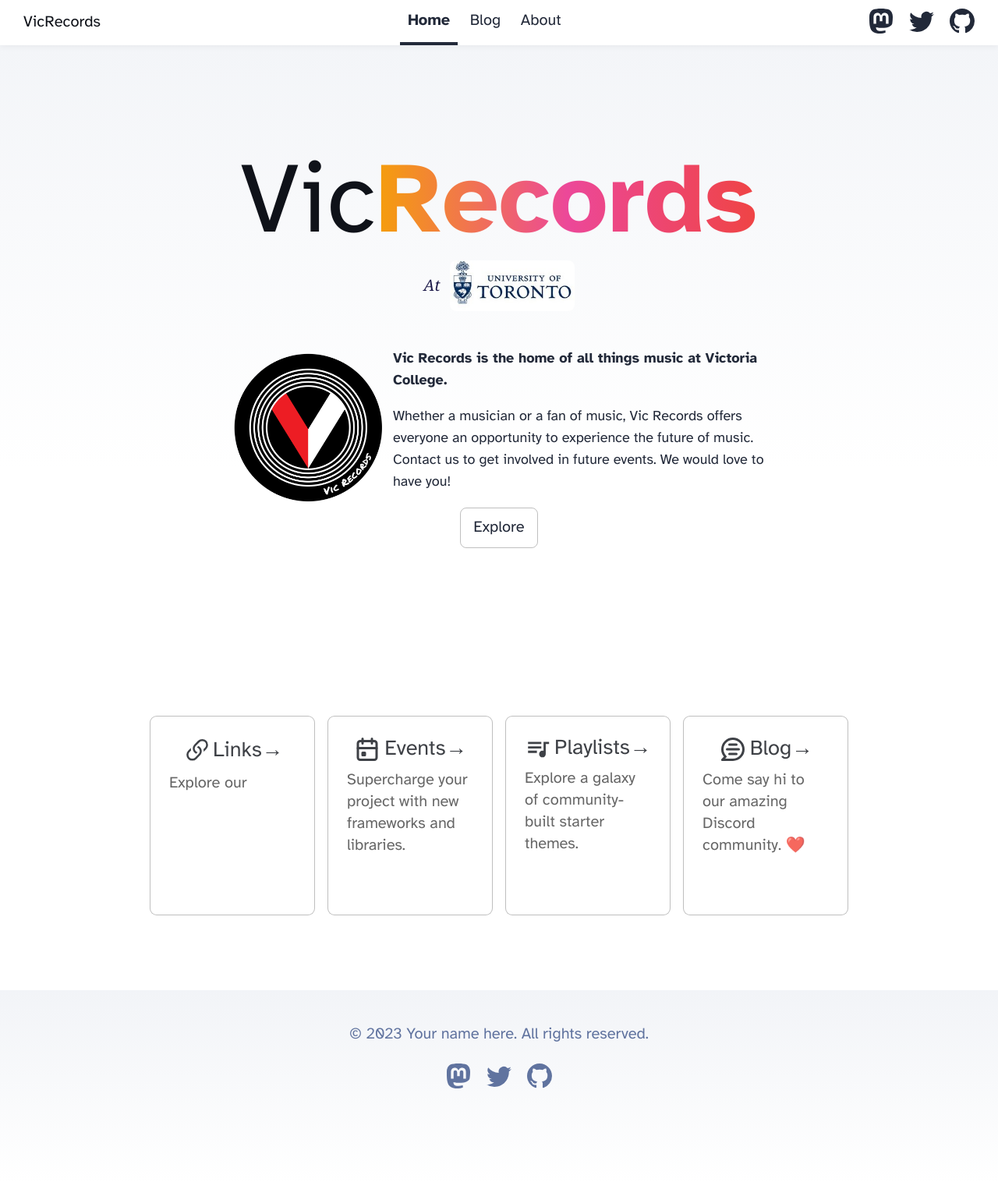
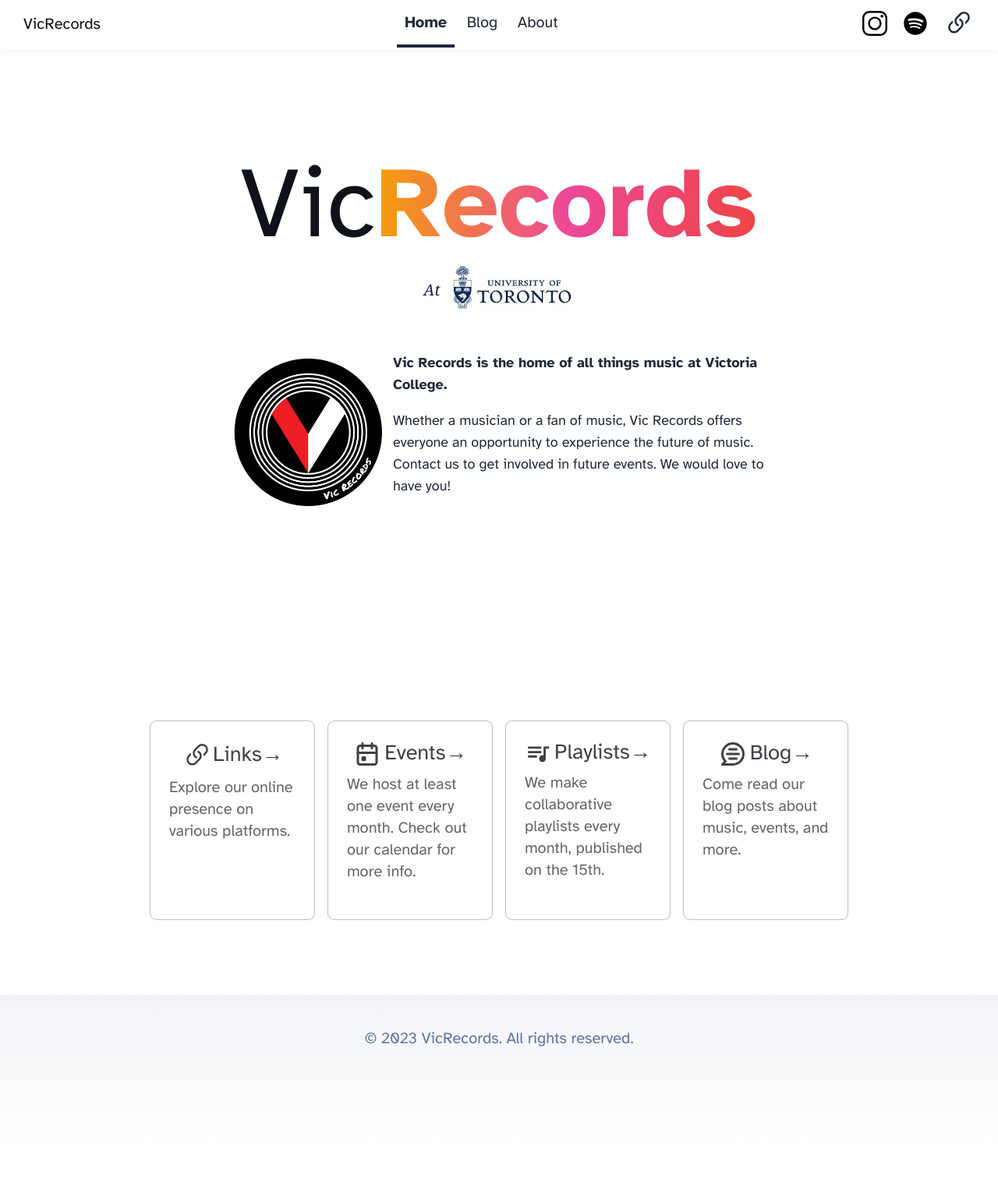
Before and after one commit to aaratha/vicrecords, an Astro site: page / in a window 1280 px wide. Shown: the whole page at 78% size. After the commit the page ends 1470 px from the top, so only its background shows below. Built offline with nearby package versions, Linux system fonts and the light colour scheme; Astro itself is replaced by a stand-in of ours.

Commit message:
lots of content changes

```diff
--- a/src/components/Footer.astro
+++ b/src/components/Footer.astro
@@ -3,41 +3,7 @@
 ---
 
 <footer>
-	&copy; {today.getFullYear()} Your name here. All rights reserved.
-	<div class="social-links">
-		<a href="https://m.webtoo.ls/@astro" target="_blank">
-			<span class="sr-only">Follow Astro on Mastodon</span>
-			<svg
-				viewBox="0 0 16 16"
-				aria-hidden="true"
-				width="32"
-				height="32"
-				astro-icon="social/mastodon"
-				><path
-					fill="currentColor"
-					d="M11.19 12.195c2.016-.24 3.77-1.475 3.99-2.603.348-1.778.32-4.339.32-4.339 0-3.47-2.286-4.488-2.286-4.488C12.062.238 10.083.017 8.027 0h-.05C5.92.017 3.942.238 2.79.765c0 0-2.285 1.017-2.285 4.488l-.002.662c-.004.64-.007 1.35.011 2.091.083 3.394.626 6.74 3.78 7.57 1.454.383 2.703.463 3.709.408 1.823-.1 2.847-.647 2.847-.647l-.06-1.317s-1.303.41-2.767.36c-1.45-.05-2.98-.156-3.215-1.928a3.614 3.614 0 0 1-.033-.496s1.424.346 3.228.428c1.103.05 2.137-.064 3.188-.189zm1.613-2.47H11.13v-4.08c0-.859-.364-1.295-1.091-1.295-.804 0-1.207.517-1.207 1.541v2.233H7.168V5.89c0-1.024-.403-1.541-1.207-1.541-.727 0-1.091.436-1.091 1.296v4.079H3.197V5.522c0-.859.22-1.541.66-2.046.456-.505 1.052-.764 1.793-.764.856 0 1.504.328 1.933.983L8 4.39l.417-.695c.429-.655 1.077-.983 1.934-.983.74 0 1.336.259 1.791.764.442.505.661 1.187.661 2.046v4.203z"
-				></path></svg
-			>
-		</a>
-		<a href="https://twitter.com/astrodotbuild" target="_blank">
-			<span class="sr-only">Follow Astro on Twitter</span>
-			<svg viewBox="0 0 16 16" aria-hidden="true" width="32" height="32" astro-icon="social/twitter"
-				><path
-					fill="currentColor"
-					d="M5.026 15c6.038 0 9.341-5.003 9.341-9.334 0-.14 0-.282-.006-.422A6.685 6.685 0 0 0 16 3.542a6.658 6.658 0 0 1-1.889.518 3.301 3.301 0 0 0 1.447-1.817 6.533 6.533 0 0 1-2.087.793A3.286 3.286 0 0 0 7.875 6.03a9.325 9.325 0 0 1-6.767-3.429 3.289 3.289 0 0 0 1.018 4.382A3.323 3.323 0 0 1 .64 6.575v.045a3.288 3.288 0 0 0 2.632 3.218 3.203 3.203 0 0 1-.865.115 3.23 3.23 0 0 1-.614-.057 3.283 3.283 0 0 0 3.067 2.277A6.588 6.588 0 0 1 .78 13.58a6.32 6.32 0 0 1-.78-.045A9.344 9.344 0 0 0 5.026 15z"
-				></path></svg
-			>
-		</a>
-		<a href="https://github.com/withastro/astro" target="_blank">
-			<span class="sr-only">Go to Astro's GitHub repo</span>
-			<svg viewBox="0 0 16 16" aria-hidden="true" width="32" height="32" astro-icon="social/github"
-				><path
-					fill="currentColor"
-					d="M8 0C3.58 0 0 3.58 0 8c0 3.54 2.29 6.53 5.47 7.59.4.07.55-.17.55-.38 0-.19-.01-.82-.01-1.49-2.01.37-2.53-.49-2.69-.94-.09-.23-.48-.94-.82-1.13-.28-.15-.68-.52-.01-.53.63-.01 1.08.58 1.23.82.72 1.21 1.87.87 2.33.66.07-.52.28-.87.51-1.07-1.78-.2-3.64-.89-3.64-3.95 0-.87.31-1.59.82-2.15-.08-.2-.36-1.02.08-2.12 0 0 .67-.21 2.2.82.64-.18 1.32-.27 2-.27.68 0 1.36.09 2 .27 1.53-1.04 2.2-.82 2.2-.82.44 1.1.16 1.92.08 2.12.51.56.82 1.27.82 2.15 0 3.07-1.87 3.75-3.65 3.95.29.25.54.73.54 1.48 0 1.07-.01 1.93-.01 2.2 0 .21.15.46.55.38A8.012 8.012 0 0 0 16 8c0-4.42-3.58-8-8-8z"
-				></path></svg
-			>
-		</a>
-	</div>
+	&copy; {today.getFullYear()} VicRecords. All rights reserved.
 </footer>
 <style>
 	footer {
--- a/src/components/Header.astro
+++ b/src/components/Header.astro
@@ -11,33 +11,28 @@
 			<HeaderLink href="/blog">Blog</HeaderLink>
 			<HeaderLink href="/about">About</HeaderLink>
 		</div>
-		<div class="social-links">
-			<a href="https://m.webtoo.ls/@astro" target="_blank">
-				<span class="sr-only">Follow Astro on Mastodon</span>
-				<svg viewBox="0 0 16 16" aria-hidden="true" width="32" height="32"
-					><path
+		<div class="social-links items-center">
+			<a href="https://instagram.com/vicrecords" target="_blank" class="hover:scale-105 transition-all">
+				<span class="sr-only ">Follow Astro on Instagram</span>
+				<svg xmlns="http://www.w3.org/2000/svg" x="0px" y="0px" width="32" height="32" viewBox="0 0 26 26">
+					<path d="M 7.546875 0 C 3.390625 0 0 3.390625 0 7.546875 L 0 18.453125 C 0 22.609375 3.390625 26 7.546875 26 L 18.453125 26 C 22.609375 26 26 22.609375 26 18.453125 L 26 7.546875 C 26 3.390625 22.609375 0 18.453125 0 Z M 7.546875 2 L 18.453125 2 C 21.527344 2 24 4.46875 24 7.546875 L 24 18.453125 C 24 21.527344 21.53125 24 18.453125 24 L 7.546875 24 C 4.472656 24 2 21.53125 2 18.453125 L 2 7.546875 C 2 4.472656 4.46875 2 7.546875 2 Z M 20.5 4 C 19.671875 4 19 4.671875 19 5.5 C 19 6.328125 19.671875 7 20.5 7 C 21.328125 7 22 6.328125 22 5.5 C 22 4.671875 21.328125 4 20.5 4 Z M 13 6 C 9.144531 6 6 9.144531 6 13 C 6 16.855469 9.144531 20 13 20 C 16.855469 20 20 16.855469 20 13 C 20 9.144531 16.855469 6 13 6 Z M 13 8 C 15.773438 8 18 10.226563 18 13 C 18 15.773438 15.773438 18 13 18 C 10.226563 18 8 15.773438 8 13 C 8 10.226563 10.226563 8 13 8 Z"></path>
+				</svg>
+			</a>
+			<a href="https://open.spotify.com/user/2j0d8udn3ply0hmxqd3bbsv4x?si=ffd8122a6ea84984" target="_blank" class="hover:scale-105 transition-all">
+				<span class="sr-only">Follow Astro on Twitter</span>
+				<svg xmlns="http://www.w3.org/2000/svg" x="0px" y="0px" width="32" height="32" viewBox="0 0 50 50">
+					<path d="M25.009,1.982C12.322,1.982,2,12.304,2,24.991S12.322,48,25.009,48s23.009-10.321,23.009-23.009S37.696,1.982,25.009,1.982z M34.748,35.333c-0.289,0.434-0.765,0.668-1.25,0.668c-0.286,0-0.575-0.081-0.831-0.252C30.194,34.1,26,33,22.5,33.001 c-3.714,0.002-6.498,0.914-6.526,0.923c-0.784,0.266-1.635-0.162-1.897-0.948s0.163-1.636,0.949-1.897 c0.132-0.044,3.279-1.075,7.474-1.077C26,30,30.868,30.944,34.332,33.253C35.022,33.713,35.208,34.644,34.748,35.333z M37.74,29.193 c-0.325,0.522-0.886,0.809-1.459,0.809c-0.31,0-0.624-0.083-0.906-0.26c-4.484-2.794-9.092-3.385-13.062-3.35 c-4.482,0.04-8.066,0.895-8.127,0.913c-0.907,0.258-1.861-0.272-2.12-1.183c-0.259-0.913,0.272-1.862,1.184-2.12 c0.277-0.079,3.854-0.959,8.751-1c4.465-0.037,10.029,0.61,15.191,3.826C37.995,27.328,38.242,28.388,37.74,29.193z M40.725,22.013 C40.352,22.647,39.684,23,38.998,23c-0.344,0-0.692-0.089-1.011-0.275c-5.226-3.068-11.58-3.719-15.99-3.725 c-0.021,0-0.042,0-0.063,0c-5.333,0-9.44,0.938-9.481,0.948c-1.078,0.247-2.151-0.419-2.401-1.495 c-0.25-1.075,0.417-2.149,1.492-2.4C11.729,16.01,16.117,15,21.934,15c0.023,0,0.046,0,0.069,0 c4.905,0.007,12.011,0.753,18.01,4.275C40.965,19.835,41.284,21.061,40.725,22.013z"></path>
+				</svg>
+			</a>
+			<a href="https://linktr.ee/vicrecords/" target="_blank" class="hover:scale-105 transition-all">
+				<span class="sr-only">Go to Astro's GitHub repo</span>
+				<svg class="h-full w-10"
 						fill="currentColor"
-						d="M11.19 12.195c2.016-.24 3.77-1.475 3.99-2.603.348-1.778.32-4.339.32-4.339 0-3.47-2.286-4.488-2.286-4.488C12.062.238 10.083.017 8.027 0h-.05C5.92.017 3.942.238 2.79.765c0 0-2.285 1.017-2.285 4.488l-.002.662c-.004.64-.007 1.35.011 2.091.083 3.394.626 6.74 3.78 7.57 1.454.383 2.703.463 3.709.408 1.823-.1 2.847-.647 2.847-.647l-.06-1.317s-1.303.41-2.767.36c-1.45-.05-2.98-.156-3.215-1.928a3.614 3.614 0 0 1-.033-.496s1.424.346 3.228.428c1.103.05 2.137-.064 3.188-.189zm1.613-2.47H11.13v-4.08c0-.859-.364-1.295-1.091-1.295-.804 0-1.207.517-1.207 1.541v2.233H7.168V5.89c0-1.024-.403-1.541-1.207-1.541-.727 0-1.091.436-1.091 1.296v4.079H3.197V5.522c0-.859.22-1.541.66-2.046.456-.505 1.052-.764 1.793-.764.856 0 1.504.328 1.933.983L8 4.39l.417-.695c.429-.655 1.077-.983 1.934-.983.74 0 1.336.259 1.791.764.442.505.661 1.187.661 2.046v4.203z"
-					></path></svg
-				>
-			</a>
-			<a href="https://twitter.com/astrodotbuild" target="_blank">
-				<span class="sr-only">Follow Astro on Twitter</span>
-				<svg viewBox="0 0 16 16" aria-hidden="true" width="32" height="32"
-					><path
-						fill="currentColor"
-						d="M5.026 15c6.038 0 9.341-5.003 9.341-9.334 0-.14 0-.282-.006-.422A6.685 6.685 0 0 0 16 3.542a6.658 6.658 0 0 1-1.889.518 3.301 3.301 0 0 0 1.447-1.817 6.533 6.533 0 0 1-2.087.793A3.286 3.286 0 0 0 7.875 6.03a9.325 9.325 0 0 1-6.767-3.429 3.289 3.289 0 0 0 1.018 4.382A3.323 3.323 0 0 1 .64 6.575v.045a3.288 3.288 0 0 0 2.632 3.218 3.203 3.203 0 0 1-.865.115 3.23 3.23 0 0 1-.614-.057 3.283 3.283 0 0 0 3.067 2.277A6.588 6.588 0 0 1 .78 13.58a6.32 6.32 0 0 1-.78-.045A9.344 9.344 0 0 0 5.026 15z"
-					></path></svg
-				>
-			</a>
-			<a href="https://github.com/withastro/astro" target="_blank">
-				<span class="sr-only">Go to Astro's GitHub repo</span>
-				<svg viewBox="0 0 16 16" aria-hidden="true" width="32" height="32"
-					><path
-						fill="currentColor"
-						d="M8 0C3.58 0 0 3.58 0 8c0 3.54 2.29 6.53 5.47 7.59.4.07.55-.17.55-.38 0-.19-.01-.82-.01-1.49-2.01.37-2.53-.49-2.69-.94-.09-.23-.48-.94-.82-1.13-.28-.15-.68-.52-.01-.53.63-.01 1.08.58 1.23.82.72 1.21 1.87.87 2.33.66.07-.52.28-.87.51-1.07-1.78-.2-3.64-.89-3.64-3.95 0-.87.31-1.59.82-2.15-.08-.2-.36-1.02.08-2.12 0 0 .67-.21 2.2.82.64-.18 1.32-.27 2-.27.68 0 1.36.09 2 .27 1.53-1.04 2.2-.82 2.2-.82.44 1.1.16 1.92.08 2.12.51.56.82 1.27.82 2.15 0 3.07-1.87 3.75-3.65 3.95.29.25.54.73.54 1.48 0 1.07-.01 1.93-.01 2.2 0 .21.15.46.55.38A8.012 8.012 0 0 0 16 8c0-4.42-3.58-8-8-8z"
-					></path></svg
-				>
+						viewBox="0 0 16 16"
+						>
+							<path d="M4.715 6.542L3.343 7.914a3 3 0 104.243 4.243l1.828-1.829A3 3 0 008.586 5.5L8 6.086a1.002 1.002 0 00-.154.199 2 2 0 01.861 3.337L6.88 11.45a2 2 0 11-2.83-2.83l.793-.792a4.018 4.018 0 01-.128-1.287z" />
+							<path d="M6.586 4.672A3 3 0 007.414 9.5l.775-.776a2 2 0 01-.896-3.346L9.12 3.55a2 2 0 112.83 2.83l-.793.792c.112.42.155.855.128 1.287l1.372-1.372a3 3 0 10-4.243-4.243L6.586 4.672z" />
+				</svg>
 			</a>
 		</div>
 	</nav>
@@ -46,6 +41,9 @@
 	header {
 		margin: 0;
 		padding: 0 1em;
+		position: sticky;
+		top: 0;
+		z-index: 1000;
 		background: white;
 		box-shadow: 0 2px 8px rgba(var(--black), 5%);
 	}
@@ -71,7 +69,7 @@
 	}
 	nav a.active {
 		text-decoration: none;
-		border-bottom-color: var(--accent);
+		border-bottom-color: var(--black);
 	}
 	.social-links,
 	.social-links a {
--- a/src/layouts/Layout.astro
+++ b/src/layouts/Layout.astro
@@ -42,7 +42,7 @@
 		);
 	}
 	html {
-		font-family: system-ui, sans-serif;
+		font-family: system-ui, serif;
 		background: #ffffff;
 		background-size: 224px;
 	}
--- a/src/pages/blog/index.astro
+++ b/src/pages/blog/index.astro
@@ -7,7 +7,7 @@
 import FormattedDate from '../../components/FormattedDate.astro';
 
 const posts = (await getCollection('blog')).sort(
-	(a, b) => a.data.pubDate.valueOf() - b.data.pubDate.valueOf()
+    (a, b) => b.data.pubDate.valueOf() - a.data.pubDate.valueOf()
 );
 ---
 
--- a/src/pages/index.astro
+++ b/src/pages/index.astro
@@ -41,13 +41,13 @@
 							</p>
 						</div>
 					</div>
-					<a class="m-auto mt-0 mb-0"><button class="border p-2 pl-4 pr-4 rounded-lg border-black border-opacity-25 hover:p-4 transition-all hover:shadow-xl hover:bg-gray-300">Explore</button></a>
+					{/*<a class="m-auto mt-0 mb-0"><button class="border p-2 pl-4 pr-4 rounded-lg border-black border-opacity-25 hover:p-4 transition-all hover:shadow-xl hover:bg-gray-300">Explore</button></a>*/}
 				</div>
 				<ul role="list" class="pb-5 flex flex-row flex-wrap justify-center lg:w-[60rem]">
 					<Card
 						href="https://linktr.ee/vicrecords/"
 						title="Links"
-						body="Explore our"
+						body="Explore our online presence on various platforms."
 					>
 						<svg class="h-full w-10"
 						fill="currentColor"
@@ -60,7 +60,7 @@
 					<Card
 						href="https://astro.build/integrations/"
 						title="Events"
-						body="Supercharge your project with new frameworks and libraries."
+						body="We host at least one event every month. Check out our calendar for more info."
 					>
 						<svg class="h-full w-9 mr-1"
 						fill="none"
@@ -78,7 +78,7 @@
 					<Card
 						href="https://astro.build/themes/"
 						title="Playlists"
-						body="Explore a galaxy of community-built starter themes."
+						body="We make collaborative playlists every month, published on the 15th."
 					>
 						<svg class="h-full w-10 mr-1"
 						viewBox="0 0 24 24"
@@ -90,7 +90,7 @@
 					<Card
 						href="https://astro.build/chat/"
 						title="Blog"
-						body="Come say hi to our amazing Discord community. ❤️"
+						body="Come read our blog posts about music, events, and more."
 					>
 						<svg class="h-full w-9 mr-1"
 							viewBox="0 0 24 24"
--- a/src/styles/global.css
+++ b/src/styles/global.css
@@ -3,10 +3,13 @@
   https://github.com/HermanMartinus/bearblog/blob/297026a877bc2ab2b3bdfbd6b9f7961c350917dd/templates/styles/blog/default.css
   License MIT: https://github.com/HermanMartinus/bearblog/blob/master/LICENSE.md
  */
+@tailwind base;
+@tailwind components;
+@tailwind utilities;
 
 :root {
-	--accent: #2337ff;
-	--accent-dark: #000d8a;
+	--accent: #ff3015;
+	--accent-dark: rgb(129, 2, 2);
 	--black: 15, 18, 25;
 	--gray: 96, 115, 159;
 	--gray-light: 229, 233, 240;
@@ -34,7 +37,6 @@
 	margin: 0;
 	padding: 0;
 	text-align: left;
-	background: linear-gradient(var(--gray-gradient)) no-repeat;
 	background-size: 100% 600px;
 	word-wrap: break-word;
 	overflow-wrap: break-word;
```
